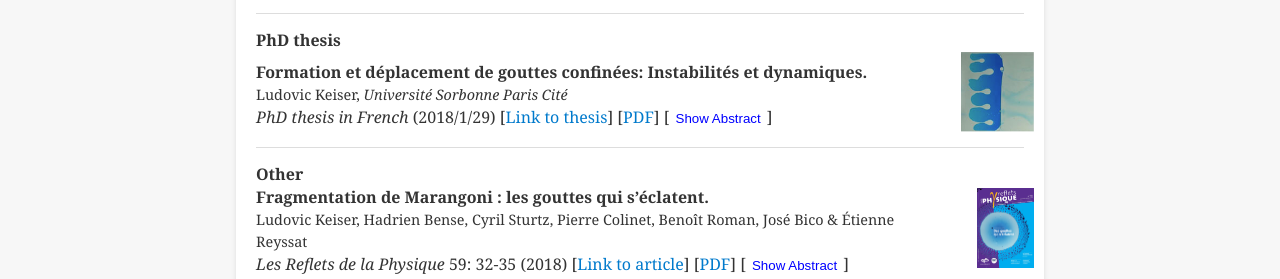
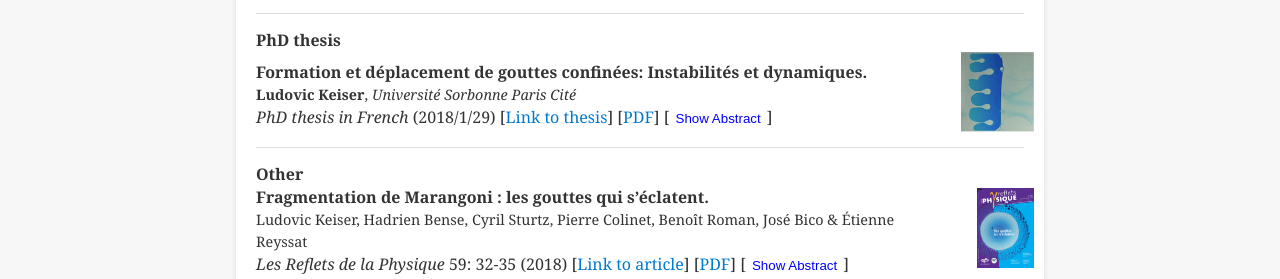
Before and after one commit to Keiser-sci/keiser-sci.github.io, a Jekyll site: the page built from publications.md, in a window 1280 px wide and 900 px high, scrolled down 1981 px. Shown: the part 286-565 px from the top of the window. Built offline with Jekyll 4.4.1, drawn with Linux system fonts in a browser that asks for light colours.

Commit message:
Update publications.md

```diff
--- a/publications.md
+++ b/publications.md
@@ -81,7 +81,7 @@
         <span style="font-size: 0.9em;">Jiande Zhou, Yves-Marie Ducimetière, Daniel Migliozzi, <strong>Ludovic Keiser</strong>, Arnaud Bertsch, François Gallaire & Philippe Renaud</span><br>
         <em>Physical Review Fluids</em> 8 (5): 054201 (2023)
         [<a href="https://doi.org/10.1103/PhysRevFluids.8.054201">Publisher</a>]
-        [<a href="publications/Zhou2023_PRF.pdf">PDF</a>]
+        [<a href="publications/Zhou_2023.pdf">PDF</a>]
         <button onclick="toggleAbstract('abstract13')" style="background:none; color:blue; border:none; cursor:pointer;">Show Abstract</button>
         <div id="abstract13" style="display:none; margin-top: 10px; font-size: 0.9em;">
             <strong>Abstract:</strong> Droplet breakup is an important phenomenon in the field of microfluidics to generate daughter droplets. In this work, a novel breakup regime in the widely studied T-junction geometry is reported, where the pinch-off occurs laterally in the two outlet channels, leading to the formation of three daughter droplets, rather than at the center of the junction for conventional T-junctions which leads to two daughter droplets. It is demonstrated that this new mechanism is driven by surface tension, and a design rule for the T-junction geometry is proposed. A model for low values of the capillary number Ca is developed to predict the formation and growth of an underlying carrier fluid pocket that accounts for this lateral breakup mechanism. At higher values of Ca, the conventional regime of central breakup becomes dominant again. The competition between the new and the conventional regime is explored. Altogether, this novel droplet formation method at T-junction provides the functionality of alternating droplet size and composition, which can be important for the design of new microfluidic tools.
@@ -345,7 +345,7 @@
     <!-- Text Section -->
     <div style="flex: 3; padding-right: 5px;">
     <strong>Formation et déplacement de gouttes confinées: Instabilités et dynamiques.</strong><br>
-    <span style="font-size: 0.9em;">Ludovic Keiser, <em>Université Sorbonne Paris Cité</em> </span><br>
+    <span style="font-size: 0.9em;"><strong>Ludovic Keiser</strong>, <em>Université Sorbonne Paris Cité</em> </span><br>
     <em>PhD thesis in French</em> (2018/1/29)
     [<a href="https://hal.science/tel-02280106/">Link to thesis</a>]
     [<a href="publications/Keiser_PhD.pdf">PDF</a>]
```
